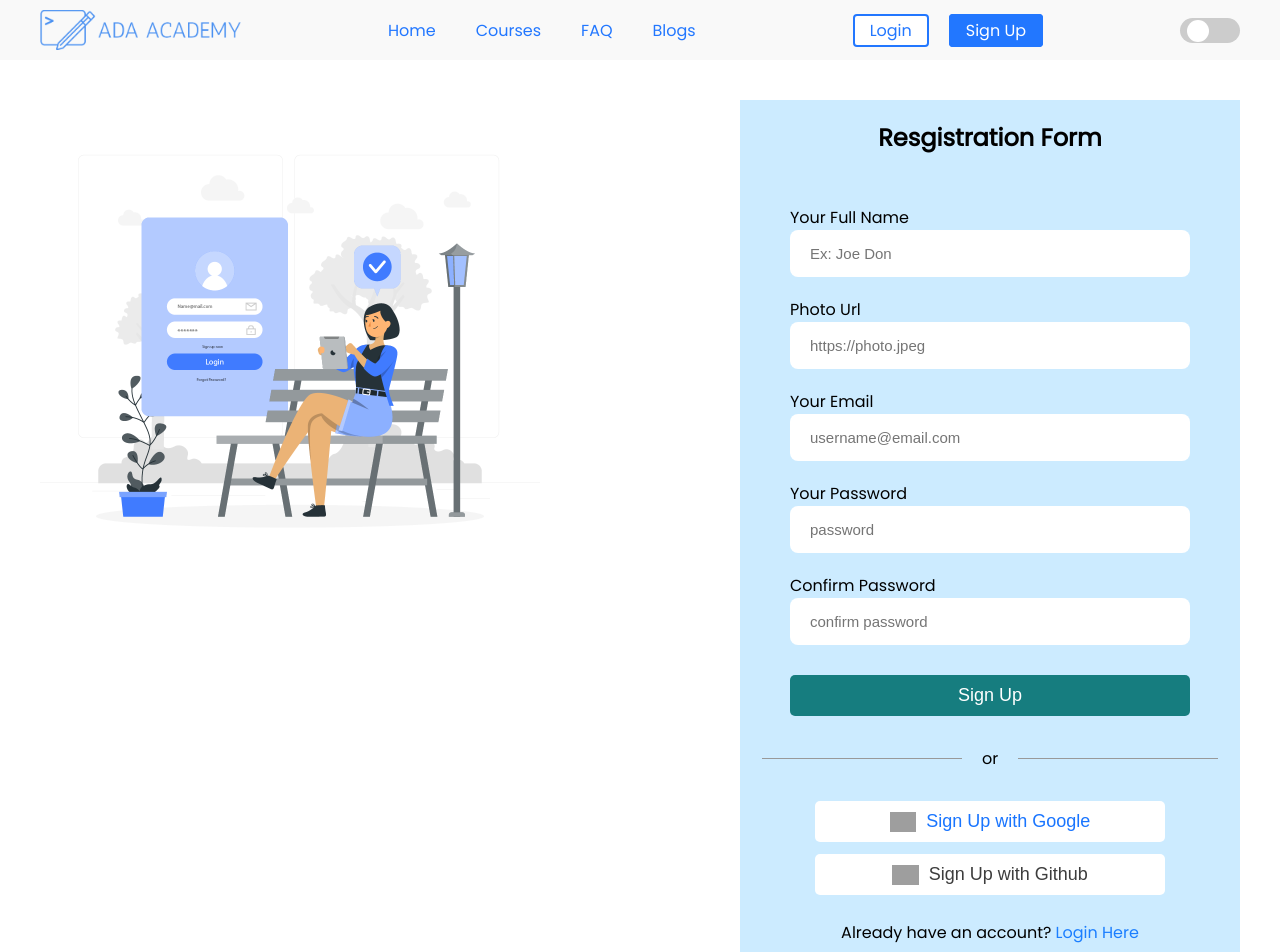
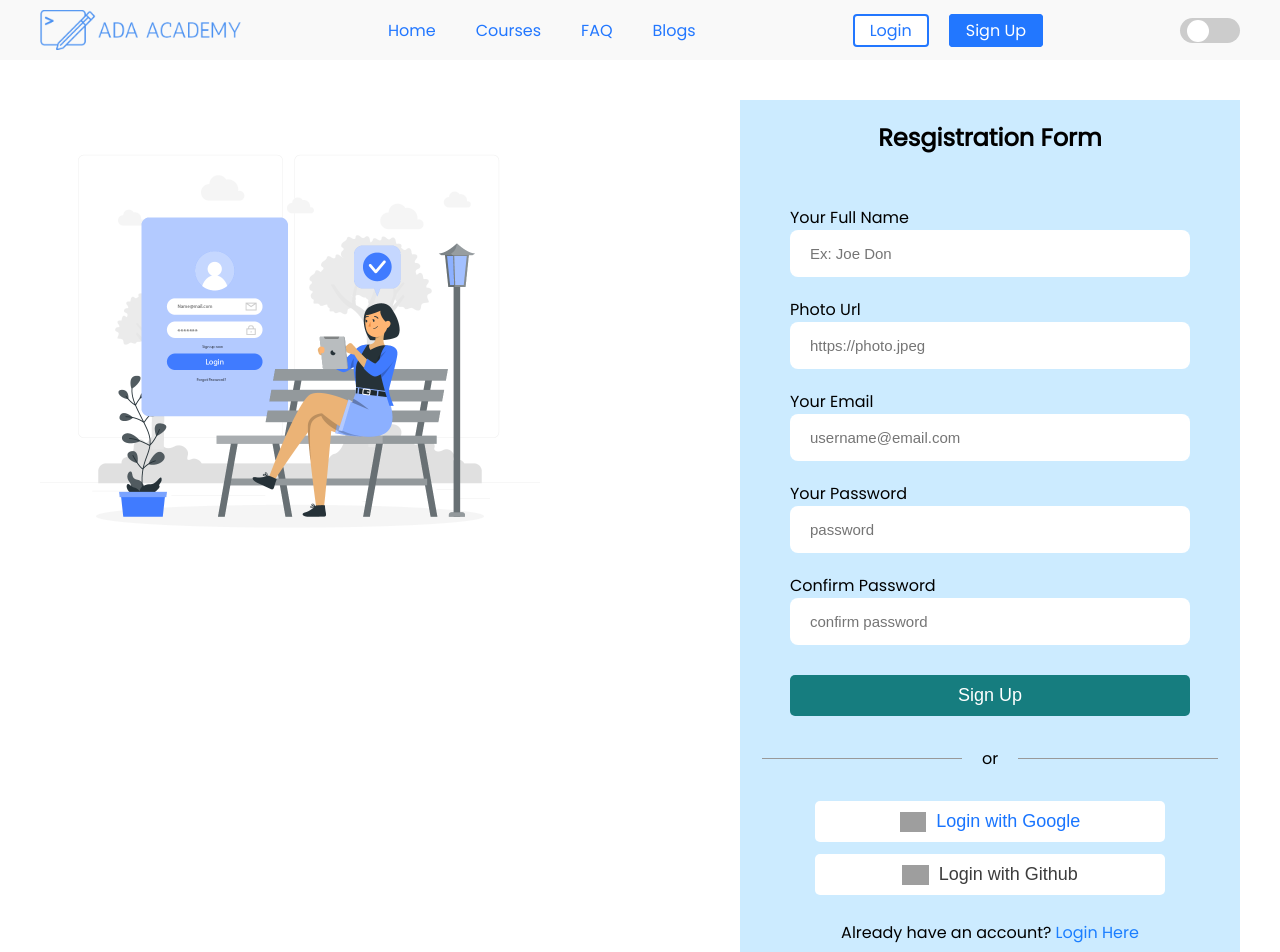
Before and after one commit to shahtaz-tqldd/ada-academy, a React (Create React App) app: page /sign-up in a window 1280 px wide. Shown: the top 952 px of the page. Built offline with nearby package versions, Linux system fonts and the light colour scheme; no server answers; grey boxes are pictures that could not be loaded.

Commit message:
google and github sign up added

```diff
--- a/src/pages/SignUp/SignUp.js
+++ b/src/pages/SignUp/SignUp.js
@@ -1,12 +1,15 @@
 import React, { useContext, useState } from 'react';
 import '../Login/Login.css';
 import loginImg from '../../assets/images/register.png';
-import { Link } from 'react-router-dom';
+import { Link, useNavigate } from 'react-router-dom';
 import { AuthContext } from '../../contexts/AuthProvider';
+import { GithubAuthProvider, GoogleAuthProvider } from 'firebase/auth';
 
 const Signup = () => {
   const [error, setError] = useState('')
-  const { createUser, updateUserProfile } = useContext(AuthContext)
+  const { createUser, updateUserProfile, googleSignIn, githubSignIn } = useContext(AuthContext)
+
+  const navigate = useNavigate();
 
   const handleSubmit = event => {
     event.preventDefault()
@@ -39,16 +42,42 @@ const Signup = () => {
         })
     }
   }
-  const handleUpdateUserProfile = (name, photoURL) =>{
+  const handleUpdateUserProfile = (name, photoURL) => {
     const profile = {
       displayName: name,
-      photoURL : photoURL
+      photoURL: photoURL
     }
     updateUserProfile(profile)
-      .then((result)=>{
+      .then((result) => {
         console.log(result)
       })
-      .catch(err=>console.error(err))
+      .catch(err => console.error(err))
+  }
+  const googleProvider = new GoogleAuthProvider()
+  const githubProvider = new GithubAuthProvider()
+
+  const handleGoogleSignIn = () => {
+    googleSignIn(googleProvider)
+      .then(result => {
+        const user = result.user;
+        console.log(user)
+        navigate('/');
+      })
+      .catch(error => {
+        console.error(error);
+      })
+  }
+
+  const handleGithubSignIn = () => {
+    githubSignIn(githubProvider)
+      .then(result => {
+        const user = result.user;
+        console.log(user)
+        navigate('/');
+      })
+      .catch(error => {
+        console.error(error);
+      })
   }
 
   return (
@@ -66,13 +95,13 @@ const Signup = () => {
           <input type="text" name="photoURL" id="" placeholder='https://photo.jpeg' />
 
           <label htmlFor="email">Your Email</label>
-          <input type="email" name="email" id="" placeholder='username@email.com' required/>
+          <input type="email" name="email" id="" placeholder='username@email.com' required />
 
           <label htmlFor="password">Your Password</label>
           <input type="password" name="password1" id="" placeholder='password' required />
 
           <label htmlFor="password">Confirm Password</label>
-          <input type="password" name="password2" id="" placeholder='confirm password' required/>
+          <input type="password" name="password2" id="" placeholder='confirm password' required />
 
           {
             error ?
@@ -92,14 +121,13 @@ const Signup = () => {
           <p>or</p>
           <span></span>
         </div>
-
         <div className='popup-login'>
-          <button>
+          <button onClick={handleGoogleSignIn}>
             <img src='https://www.shareicon.net/data/512x512/2016/07/10/119930_google_512x512.png' alt='google sign in' />
-            Sign Up with Google</button>
-          <button>
+            Login with Google</button>
+          <button onClick={handleGithubSignIn}>
             <img src='https://cdn.iconscout.com/icon/free/png-512/github-3691248-3073768.png' alt='github sign in' />
-            Sign Up with Github</button>
+            Login with Github</button>
         </div>
         <div className='login-signin'>
           Already have an account? <Link to='/login'>Login Here</Link>
```
